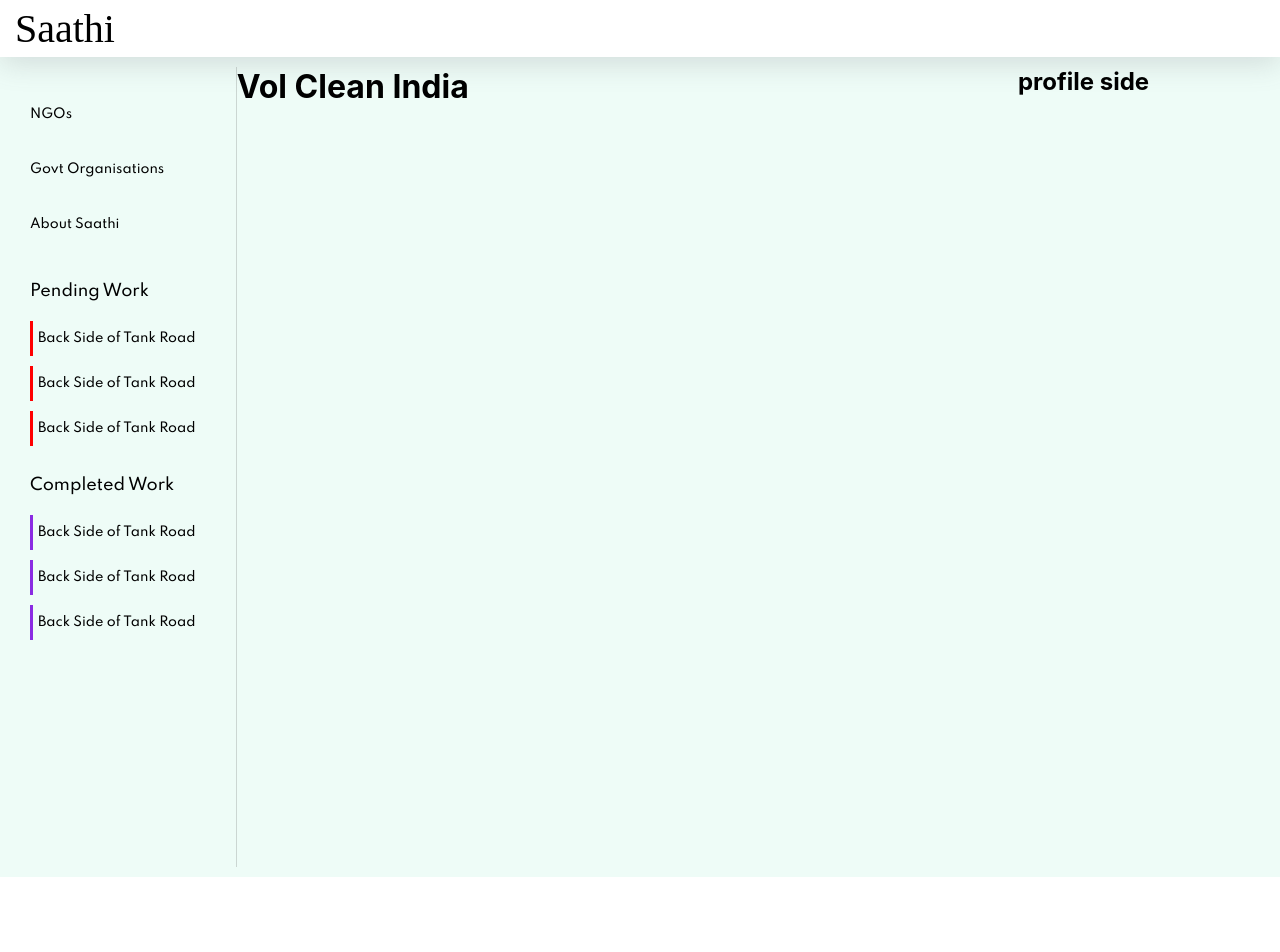
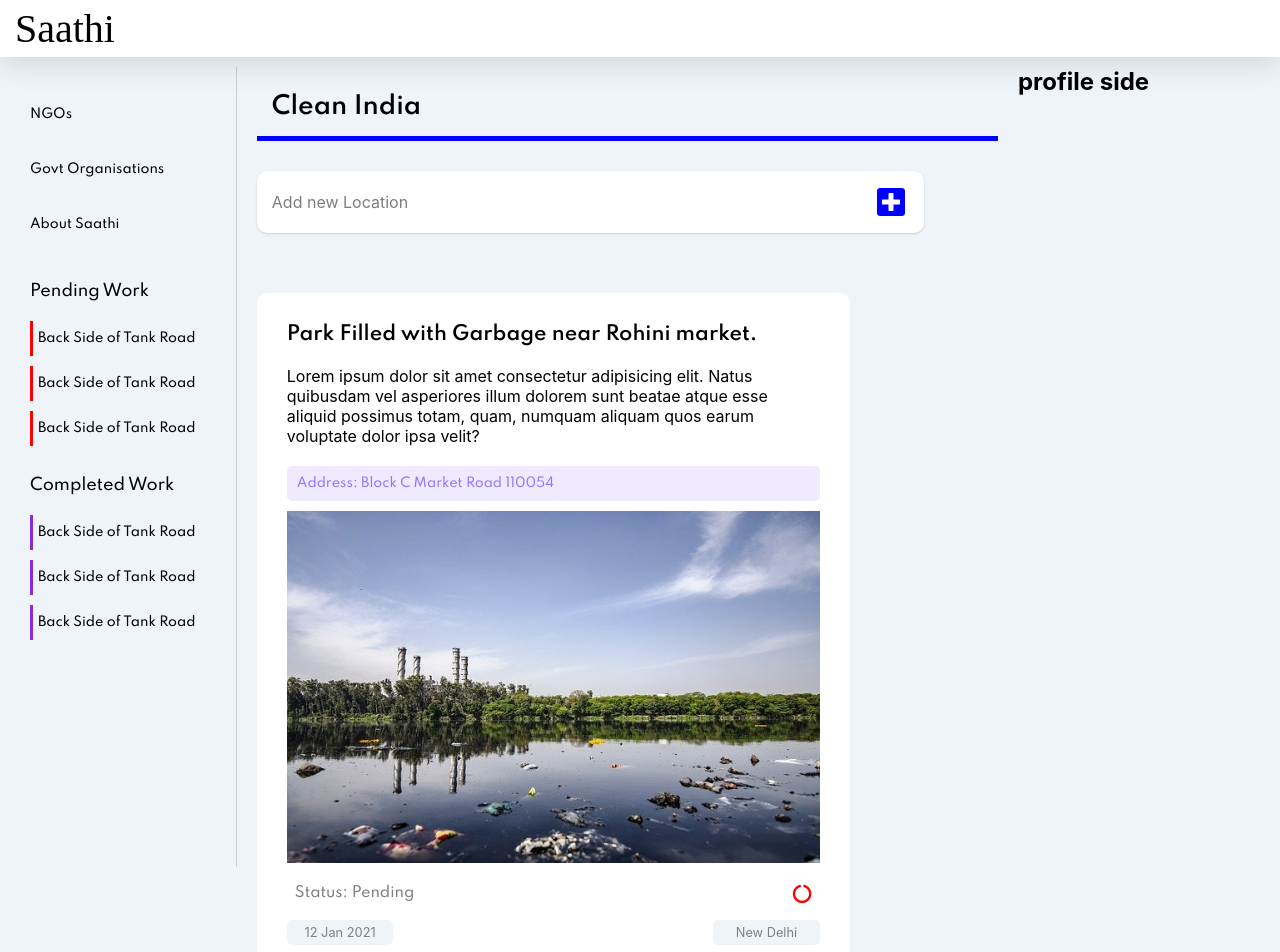
Before and after one commit to rishidholkheria/Saathi-ShellHacks, a React (Create React App) app: page /clean-india in a window 1280 px wide. Shown: the top 952 px of the page. Before the commit the page ends 877 px from the top, so only its background shows below. Built offline with nearby package versions, Linux system fonts and the light colour scheme; a web font is replaced by a local one.

Commit message:
Clean-India

```diff
--- a/public/index.html
+++ b/public/index.html
@@ -33,6 +33,8 @@
     <link rel="preconnect" href="https://fonts.gstatic.com" crossorigin>
     <link href="https://fonts.googleapis.com/css2?family=Spartan:wght@200;300;500;600;700&display=swap" rel="stylesheet">
 
+    <link rel="stylesheet" href="https://use.fontawesome.com/releases/v5.15.4/css/all.css" integrity="sha384-DyZ88mC6Up2uqS4h/KRgHuoeGwBcD4Ng9SiP4dIRy0EXTlnuz47vAwmeGwVChigm" crossorigin="anonymous">
+
   </head>
   <body>
     <noscript>You need to enable JavaScript to run this app.</noscript>
--- a/src/App.css
+++ b/src/App.css
@@ -5,7 +5,7 @@
 }
 
 .App{
-  background-color: rgb(238, 252, 247);
+  background-color: #EEF4F8;
 }
 
 .app_body{
@@ -18,5 +18,14 @@
 
 .body_conent{
   width: 62%;
+  padding: 10px 20px;
   /* background-color: brown; */
 }
+
+.pageHead{
+  font-family: spartan;
+  font-size: 1.5rem;
+  font-weight: 600;
+  padding: 15px;
+  border-bottom: 5px solid blue;
+}
--- a/src/components/Sidebar.css
+++ b/src/components/Sidebar.css
@@ -42,6 +42,8 @@
 .pendingWorkName:hover{
     background-color: white;
     border-left: 5px solid red;
+    color: red;
+    font-weight: 700;
 }
 
 .completeWorkName{
@@ -56,4 +58,5 @@
     background-color: white;
     border-left: 5px solid blueviolet;
     color: blueviolet;
+    font-weight: 700;
 }
--- a/src/pages/VolCleanIndia/VolCleanIndia.css
+++ b/src/pages/VolCleanIndia/VolCleanIndia.css
@@ -0,0 +1,99 @@
+.volunteerPage{
+    display: flex;
+    flex-direction: column;
+}
+
+.addNewLocation{
+    width: 90%;
+    background-color: white;
+    margin: 30px 0;
+    padding: 15px;
+    border-radius: 10px;
+    color: rgba(0, 0, 0, 0.514);
+    display: flex;
+    align-items: center;
+    box-shadow: rgba(0, 0, 0, 0.1) 0px 1px 3px 0px, rgba(0, 0, 0, 0.06) 0px 1px 2px 0px;
+}
+
+.addNewLocation p{
+    width: 95%;
+}
+
+.fa-plus-square{
+    color: blue;
+}
+
+.singleLocationDetails{
+    width: 80%;
+    background-color: white;
+    /* border: 2px solid red; */
+    border-radius: 10px;
+    padding: 30px;
+    margin: 30px 0;
+    /* display: flex;
+    flex-direction: column;
+    justify-content: center;
+    align-items: center; */
+}
+
+.locDetailHead{
+    font-family: spartan;
+    /* text-align: center; */
+    font-size: 1.2rem;
+    font-weight: 600;
+}
+
+.locDateCity{
+    display: flex;
+    justify-content: space-between;
+    padding: 10px 0;
+
+}
+
+.locDateCity p{
+    width: 20% ;
+    background-color: #EEF4F8;
+    color: gray;
+    padding: 5px;
+    text-align: center;
+    border-radius: 5px;
+    font-size: 0.8rem;
+}
+
+.locDetailAddress{
+    background-color: #EFEAFF;
+    color: #9877fc ;
+    /* background-color: #c5eefc; */
+    /* color: rgb(36, 36, 247); */
+    font-family: spartan;
+    font-size: 0.8rem;
+    padding: 10px;
+    border-radius: 5px;
+    /* border: 1px solid rgb(122, 122, 248); */
+}
+
+.locDetailDesc{
+    padding: 20px 0;
+}
+
+.locDetailImg{
+    max-width: 100%;
+    padding: 10px 0;
+}
+
+.statusOfLoc{
+    display: flex;
+    justify-content: space-between;
+    align-items: center;
+    padding: 8px;
+    color: grey;
+    /* box-shadow: rgba(100, 100, 111, 0.2) 0px 7px 29px 0px; */
+    /* border: 2px solid red;   */
+    border-radius: 5px;
+    font-family: spartan;
+    font-size: 0.9rem;
+}
+
+.fa-circle-notch{
+    color: red;
+}
--- a/src/pages/VolCleanIndia/VolCleanIndia.jsx
+++ b/src/pages/VolCleanIndia/VolCleanIndia.jsx
@@ -1,9 +1,88 @@
 import React from 'react'
+import "./VolCleanIndia.css"
+import cleanIndiaImg1 from "../../assets/cleanIndiaImg1.jpg"
 
 const Volunteer = () => {
     return (
         <div className="volunteerPage">
-            <h1>Vol Clean India</h1>
+            <p className="pageHead">Clean India</p>
+
+            <div className="addNewLocation">
+                <p>Add new Location</p>
+                <i class="fas fa-plus-square fa-2x"></i>
+            </div>
+
+            <div className="locationsList">
+                <div className="singleLocationDetails">
+                    <p className="locDetailHead">Park Filled with Garbage near Rohini market.</p>
+                    <p className="locDetailDesc">Lorem ipsum dolor sit amet consectetur adipisicing elit. Natus quibusdam vel asperiores illum dolorem sunt beatae atque esse aliquid possimus totam, quam, numquam aliquam quos earum voluptate dolor ipsa velit?</p>
+                    <p className="locDetailAddress">Address: Block C Market Road 110054</p>
+                    <img className="locDetailImg" src={cleanIndiaImg1} alt="Image" />
+
+                    <div className="statusOfLoc">
+                        <p>Status: Pending</p>
+                        <i class="fas fa-circle-notch fa-lg"></i>
+                    </div>
+
+                    <div className="locDateCity">
+                        <p>12 Jan 2021</p>
+                        <p>New Delhi</p>
+                    </div>
+                </div>
+
+                <div className="singleLocationDetails">
+                    <p className="locDetailHead">Park Filled with Garbage near Rohini market.</p>
+                    {/* <div className="locDateCity">
+                        <p>12 Jan 2021</p>
+                        <p>New Delhi</p>
+                    </div> */}
+                    <p className="locDetailDesc">Lorem ipsum dolor sit amet consectetur adipisicing elit. Natus quibusdam vel asperiores illum dolorem sunt beatae atque esse aliquid possimus totam, quam, numquam aliquam quos earum voluptate dolor ipsa velit?</p>
+                    <p className="locDetailAddress">Address: Block C Market Road 110054</p>
+                    <img className="locDetailImg" src={cleanIndiaImg1} alt="Image" />
+
+                    <div className="statusOfLoc">
+                        <p>Status: Pending</p>
+                        <i class="fas fa-circle-notch fa-lg"></i>
+                    </div>
+
+                </div>
+
+                <div className="singleLocationDetails">
+                    <p className="locDetailHead">Park Filled with Garbage near Rohini market.</p>
+                    <div className="locDateCity">
+                        <p>12 Jan 2021</p>
+                        <p>New Delhi</p>
+                    </div>
+                    <p className="locDetailDesc">Lorem ipsum dolor sit amet consectetur adipisicing elit. Natus quibusdam vel asperiores illum dolorem sunt beatae atque esse aliquid possimus totam, quam, numquam aliquam quos earum voluptate dolor ipsa velit?</p>
+                    <p className="locDetailAddress">Location: Block C Market Road 110054</p>
+                    <img className="locDetailImg" src={cleanIndiaImg1} alt="Image" />
+                    <div className="statusOfLoc">
+                        <p>Status: Pending</p>
+                        <i class="fas fa-circle-notch fa-lg"></i>
+                    </div>
+
+
+                </div>
+
+                <div className="singleLocationDetails">
+                    <p className="locDetailHead">Park Filled with Garbage near Rohini market.</p>
+                    <div className="locDateCity">
+                        <p>12 Jan 2021</p>
+                        <p>New Delhi</p>
+                    </div>
+                    <p className="locDetailDesc">Lorem ipsum dolor sit amet consectetur adipisicing elit. Natus quibusdam vel asperiores illum dolorem sunt beatae atque esse aliquid possimus totam, quam, numquam aliquam quos earum voluptate dolor ipsa velit?</p>
+                    <p className="locDetailAddress">Address: Block C Market Road 110054</p>
+                    <img className="locDetailImg" src={cleanIndiaImg1} alt="Image" />
+
+                    <div className="statusOfLoc">
+                        <p>Status: Pending</p>
+                        <i class="fas fa-circle-notch fa-lg"></i>
+                    </div>
+
+                </div>
+
+            </div>
+
         </div>
     )
 }
```
Also changed, not shown: src/assets/cleanIndiaImg1.jpg (added).
